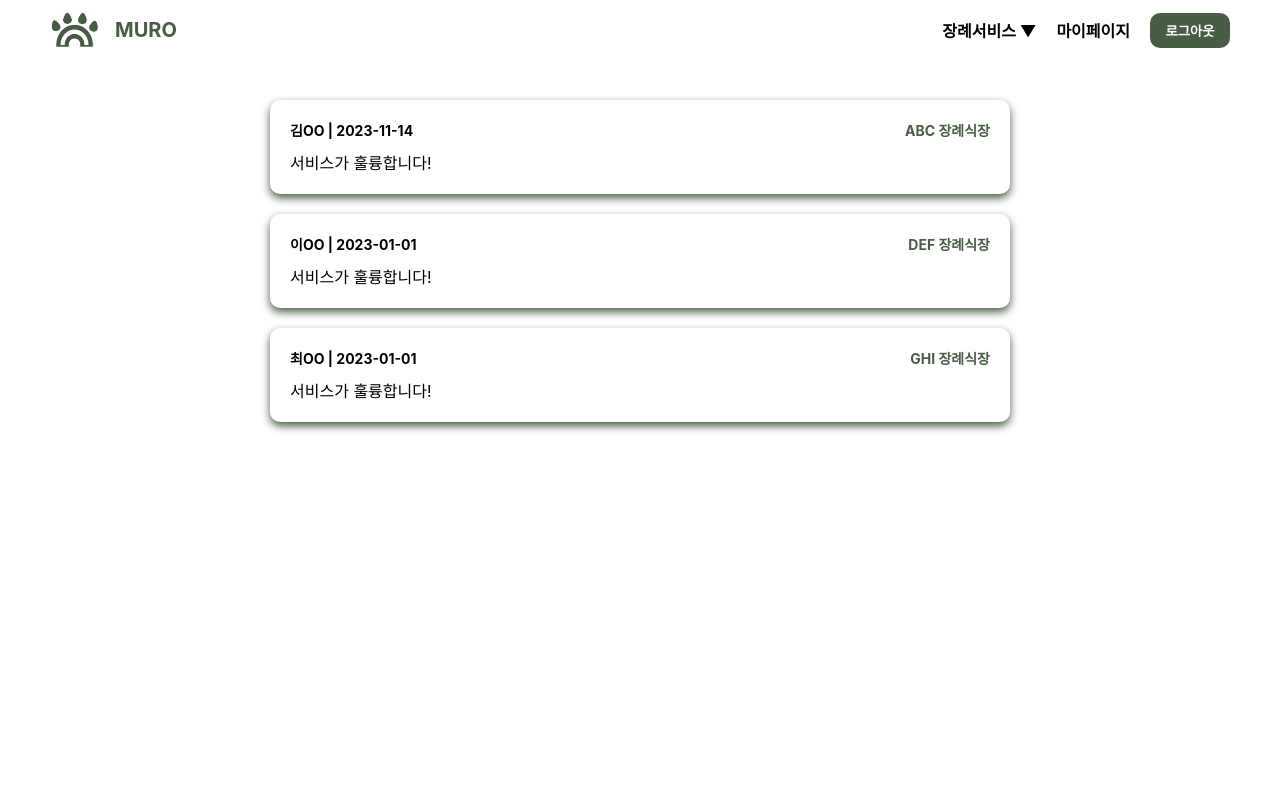
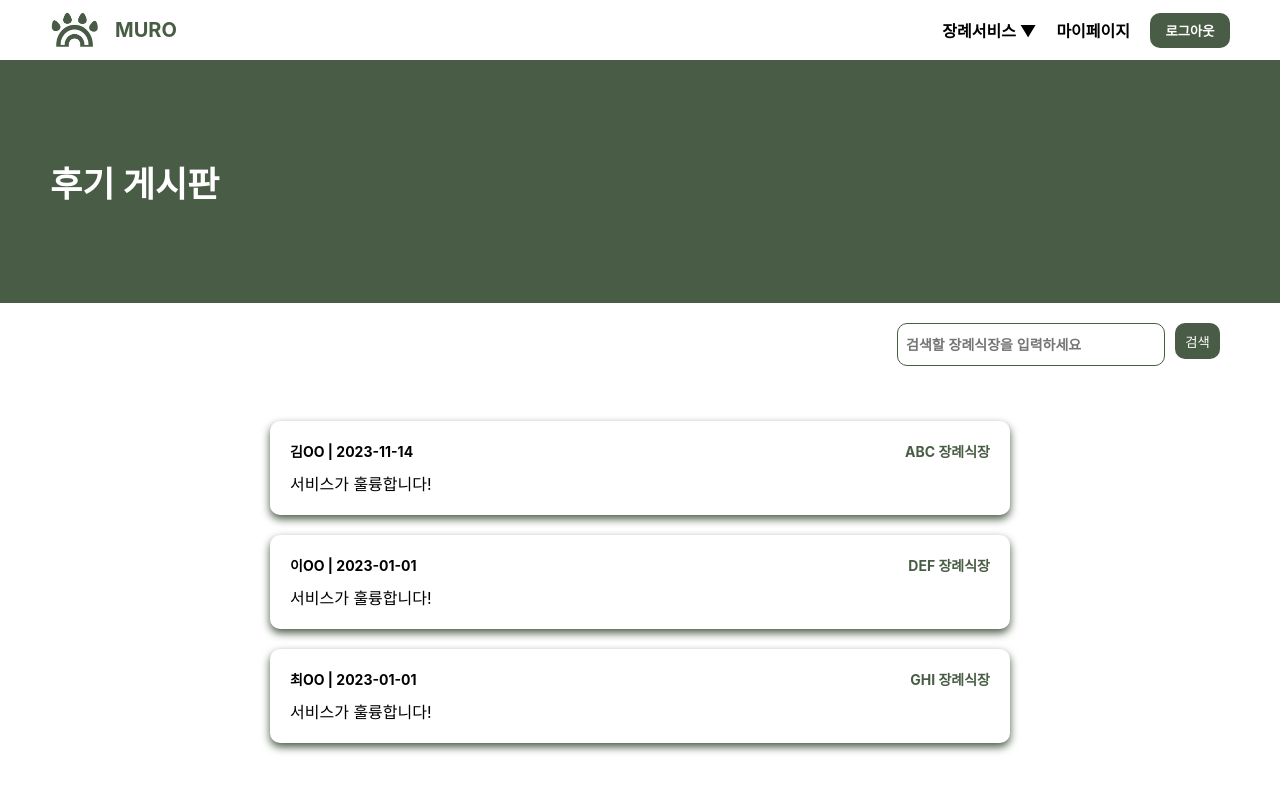
Before and after one commit to 23Software5/FrontEnd, a React (Create React App) app: page /review-board in a window 1280 px wide. Shown: the top 792 px of the page. Built offline with nearby package versions, Linux system fonts and the light colour scheme.

Commit message:
Fix: ReviewBoard, FuneralDetailList error

```diff
--- a/src/pages/EstimateRequestPage.js
+++ b/src/pages/EstimateRequestPage.js
@@ -33,6 +33,7 @@ const EstimateRequestPage = () => {
 
   return (
     <div>
+      <div className="estimate-request-banner">견적 신청하기</div>
       {submitted ? (
         <EstimateRequestFinish />
       ) : (
--- a/src/pages/FuneralDetailList.js
+++ b/src/pages/FuneralDetailList.js
@@ -1,3 +1,4 @@
+// FuneralDetailList.js
 import React from "react";
 import { Link } from "react-router-dom";
 import "../styles/FuneralDetailList.css";
@@ -31,7 +32,11 @@ const FuneralDetailList = ({ funeralHome, onSelectFuneralHome }) => {
       {funeralHome && (
         <div className="funeral-reviews-container-right">
           <h3 className="funeral-reviews-container-right-title">후기</h3>
-          <ReviewBoard selectedFuneralHome={funeralHome} />
+          {/* Render ReviewBoard without banner and search bar */}
+          <ReviewBoard
+            selectedFuneralHome={funeralHome}
+            hideBannerAndSearchBar
+          />
         </div>
       )}
     </div>
--- a/src/pages/ReviewBoard.js
+++ b/src/pages/ReviewBoard.js
@@ -1,7 +1,9 @@
 import React, { useState, useEffect } from "react";
 import "../styles/ReviewBoard.css";
 
-const ReviewBoard = ({ selectedFuneralHome }) => {
+const ReviewBoard = ({ selectedFuneralHome, hideBannerAndSearchBar  }) => {
+  const [searchTerm, setSearchTerm] = useState("");
+
   const [reviews, setReviews] = useState([
     {
       name: "김OO",
@@ -26,15 +28,40 @@ const ReviewBoard = ({ selectedFuneralHome }) => {
 
   useEffect(() => {
     const filtered = selectedFuneralHome
-      ? reviews.filter((review) => review.funeralHome === selectedFuneralHome.name)
+      ? reviews.filter(
+          (review) => review.funeralHome === selectedFuneralHome.name
+        )
       : reviews;
 
     setFilteredReviews(filtered);
   }, [selectedFuneralHome, reviews]);
 
+  const handleSearch = () => {
+    const filtered = reviews.filter((review) =>
+      review.funeralHome.toLowerCase().includes(searchTerm.toLowerCase())
+    );
+    setFilteredReviews(filtered);
+  };
   return (
+    <div>
+      {!hideBannerAndSearchBar && (
+        <>
+          <div className="review-list-banner">후기 게시판</div>
+          <div className="search-bar">
+            <input
+              type="text"
+              placeholder="검색할 장례식장을 입력하세요"
+              value={searchTerm}
+              className="reviewboard-search"
+              onChange={(e) => setSearchTerm(e.target.value)}
+            />
+            <button className="reviewboard-search-btn" onClick={handleSearch}>
+              검색
+            </button>
+          </div>
+        </>
+      )}
       <div className="review-list">
-
         <div className="review-list-items">
           {filteredReviews.map((review, index) => (
             <div key={index} className="review-box">
@@ -50,6 +77,7 @@ const ReviewBoard = ({ selectedFuneralHome }) => {
           ))}
         </div>
       </div>
+    </div>
   );
 };
 
--- a/src/styles/EstimateRequestFinish.css
+++ b/src/styles/EstimateRequestFinish.css
@@ -24,4 +24,5 @@
 .estimate-finish-message {
   font-weight: bold;
   color: black;
+  font-size:35px;
 }
--- a/src/styles/EstimateRequestPage.css
+++ b/src/styles/EstimateRequestPage.css
@@ -1,9 +1,21 @@
+.estimate-request-banner{
+background-color: #495c45;
+height: 243px;
+color: white;
+font-size: 35px;
+font-weight: bold;
+display: flex;
+align-items: center;
+padding-left: 50px;
+
+}
+
 .estimate-request-container {
   display: flex;
   border: 2px solid #495c45;
   border-radius: 10px;
   overflow: hidden;
-  margin: 60px 100px;
+  margin: 60px 150px;
 }
 .estimate-request-title{
   margin-bottom:50px;
@@ -12,7 +24,7 @@
 }
 .estimate-request-left {
   flex: 1;
-  padding: 20px 50px;
+  padding: 20px 0 20px 80px;
 }
 
 form {
@@ -36,7 +48,6 @@ input {
 }
 select {
   margin: 15px 5px 15px 10px;
-
   height: 30px;
   border-radius: 10px;
 }
@@ -52,7 +63,7 @@ textarea {
 
 .estimate-request-right {
   flex: 1;
-  padding: 20px;
+  padding: 20px 70px 20px 0;
   display: flex;
   flex-direction: column;
   justify-content: center;
@@ -63,6 +74,7 @@ textarea {
   width: 90%;
   height: 60%;
   margin-bottom: 20px;
+    align-self: center;
 }
 
 label textarea {
@@ -83,5 +95,6 @@ label textarea {
   border: none;
   margin-top: 50px;
   cursor: pointer;
+  align-self: center;
 
 }
--- a/src/styles/ReviewBoard.css
+++ b/src/styles/ReviewBoard.css
@@ -8,7 +8,16 @@
   align-items: center;
   padding-left:60px;
 }
-
+.review-list-banner{
+  background-color: #495c45;
+  height: 243px;
+  color: white;
+  font-size: 35px;
+  font-weight: bold;
+  display: flex;
+  align-items: center;
+  padding-left: 50px;
+}
 
 .review-board-top {
   background-color: #495c45;
@@ -24,6 +33,7 @@
 background-color: white;
 border: 1px solid;
 height: 25px;
+width: 250px;
 border-radius: 10px;
 
 }
```
Lines whose indentation alone changed are shown as unchanged.
